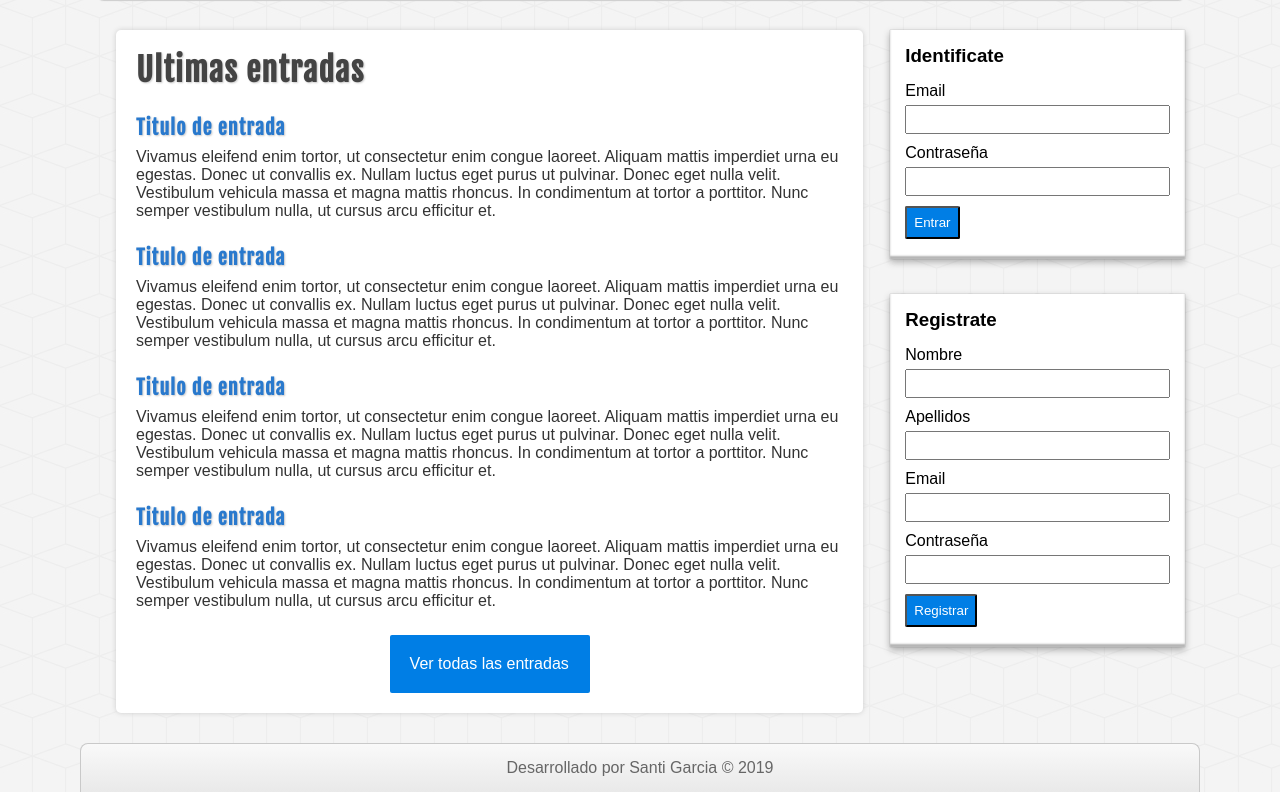
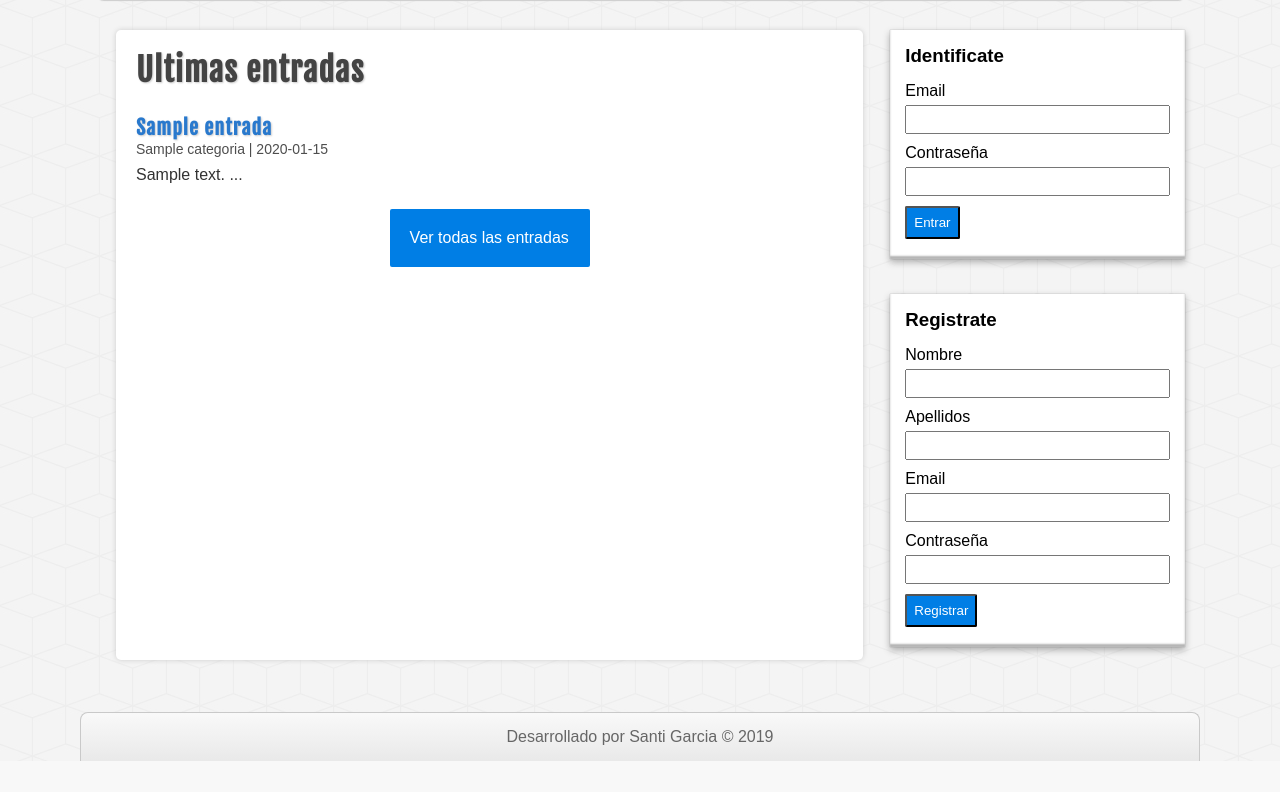
Before and after one commit to santyDevelop/BlogVideojuegos_php, a PHP site: page / in a window 1280 px wide. Shown: the part 157-949 px from the top of the page. After the commit the page ends 918 px from the top, so only its background shows below. Run offline with PHP 8.4, Linux system fonts and the light colour scheme; tables that the repository leaves empty hold one stand-in row (values such as "Sample post").

Commit message:
Listado de entradas

```diff
--- a/Proyecto_php/assets/css/estilos.css
+++ b/Proyecto_php/assets/css/estilos.css
@@ -36,6 +36,12 @@ body{
 
 .alerta-error{
     background: red;
+}
+
+.fecha{
+    color: #4e4e4e;
+    margin-top: 5px;
+    font-size: 14px;
 }
 
 /*CABECERA*/
--- a/Proyecto_php/includes/alertLib.php
+++ b/Proyecto_php/includes/alertLib.php
@@ -31,4 +31,18 @@
 
         return $categorias;
     }
+
+    function conseguirUltimasEntradas($dbConection){
+        $querySql = "SELECT e.*, c.nombre AS 'categoria' FROM entradas e ".
+                    "INNER JOIN categorias c ON e.id_categoria = c.id ".
+                    "ORDER BY e.id DESC LIMIT 4;";
+        $queryResult = mysqli_query($dbConection, $querySql);
+
+        $entradas = array();
+        if($queryResult && mysqli_num_rows($queryResult) >= 1){
+            $entradas = $queryResult;
+        }
+
+        return $entradas;
+    }
 ?>
--- a/Proyecto_php/includes/header.php
+++ b/Proyecto_php/includes/header.php
@@ -26,12 +26,15 @@
                     </li>
                     <?php
                         $categorias = conseguirCategorias($dbConection);
-                        while($categoria = mysqli_fetch_assoc($categorias)):
+                        if(!empty($categorias)):
+                            while($categoria = mysqli_fetch_assoc($categorias)):
                     ?>
-                        <li>
-                            <a href="categoria.php?id=<?=$categoria['id']?>"><?=$categoria['nombre']?></a>
-                        </li>
-                    <?php endwhile;?>
+                                <li>
+                                    <a href="categoria.php?id=<?=$categoria['id']?>"><?=$categoria['nombre']?></a>
+                                </li>
+                    <?php
+                            endwhile;
+                        endif;?>
                 </ul>
             </nav>
             <div class="clearfix"></div>
--- a/Proyecto_php/includes/sidebar.php
+++ b/Proyecto_php/includes/sidebar.php
@@ -12,6 +12,7 @@
         </div>
     <?php endif; ?>
 
+    <?php if(!isset($_SESSION['usuario'])): ?>
         <!--LOGIN-->
         <div id="login" class="bloque">
             <h3>Identificate</h3>
@@ -33,6 +34,7 @@
                 <input type="submit" value="Entrar"/>
             </form>
         </div>
+        <!--END LOGIN-->
 
         <!--REGISTRO-->
         <div id="registrar" class="bloque">
@@ -70,4 +72,6 @@
             </form>
             <?php borrarErrores(); ?>
         </div>
+        <!--END REGISTRO-->
+    <?php endif; ?>
 </aside>
--- a/index.php
+++ b/index.php
@@ -4,38 +4,27 @@
 <!--CAJA PRINCIPAL-->
 <div id="principal">
     <h1>Ultimas entradas</h1>
+
+    <!--Ultimas entradas desde funcion-->
+    <?php
+        $ultimasEntradas = conseguirUltimasEntradas($dbConection);
+        if (!empty($ultimasEntradas)):
+            while ($entrada = mysqli_fetch_assoc($ultimasEntradas)):
+
+    ?>
                 <article class="entrada">
                     <a href="">
-            <h2>Titulo de entrada</h2>
+                        <h2><?= $entrada['titulo'] ?></h2>
+                        <span class="fecha"><?= $entrada['categoria']." | ".$entrada['fecha'] ?></span>
                         <p>
-                Vivamus eleifend enim tortor, ut consectetur enim congue laoreet. Aliquam mattis imperdiet urna eu egestas. Donec ut convallis ex. Nullam luctus eget purus ut pulvinar. Donec eget nulla velit. Vestibulum vehicula massa et magna mattis rhoncus. In condimentum at tortor a porttitor. Nunc semper vestibulum nulla, ut cursus arcu efficitur et.
+                            <?= substr($entrada['descripcion'], 0, 150)." ..." ?>
                         </p>
                     </a>
                 </article>
-    <article class="entrada">
-        <a href="">
-            <h2>Titulo de entrada</h2>
-            <p>
-                Vivamus eleifend enim tortor, ut consectetur enim congue laoreet. Aliquam mattis imperdiet urna eu egestas. Donec ut convallis ex. Nullam luctus eget purus ut pulvinar. Donec eget nulla velit. Vestibulum vehicula massa et magna mattis rhoncus. In condimentum at tortor a porttitor. Nunc semper vestibulum nulla, ut cursus arcu efficitur et.
-            </p>
-        </a>
-    </article>
-    <article class="entrada">
-        <a href="">
-            <h2>Titulo de entrada</h2>
-            <p>
-                Vivamus eleifend enim tortor, ut consectetur enim congue laoreet. Aliquam mattis imperdiet urna eu egestas. Donec ut convallis ex. Nullam luctus eget purus ut pulvinar. Donec eget nulla velit. Vestibulum vehicula massa et magna mattis rhoncus. In condimentum at tortor a porttitor. Nunc semper vestibulum nulla, ut cursus arcu efficitur et.
-            </p>
-        </a>
-    </article>
-    <article class="entrada">
-        <a href="">
-            <h2>Titulo de entrada</h2>
-            <p>
-                Vivamus eleifend enim tortor, ut consectetur enim congue laoreet. Aliquam mattis imperdiet urna eu egestas. Donec ut convallis ex. Nullam luctus eget purus ut pulvinar. Donec eget nulla velit. Vestibulum vehicula massa et magna mattis rhoncus. In condimentum at tortor a porttitor. Nunc semper vestibulum nulla, ut cursus arcu efficitur et.
-            </p>
-        </a>
-    </article>
+    <?php
+            endwhile;
+        endif;
+    ?>
 
     <div id="ver-todas">
         <a href="">Ver todas las entradas</a>
```
Lines whose indentation alone changed are shown as unchanged.
